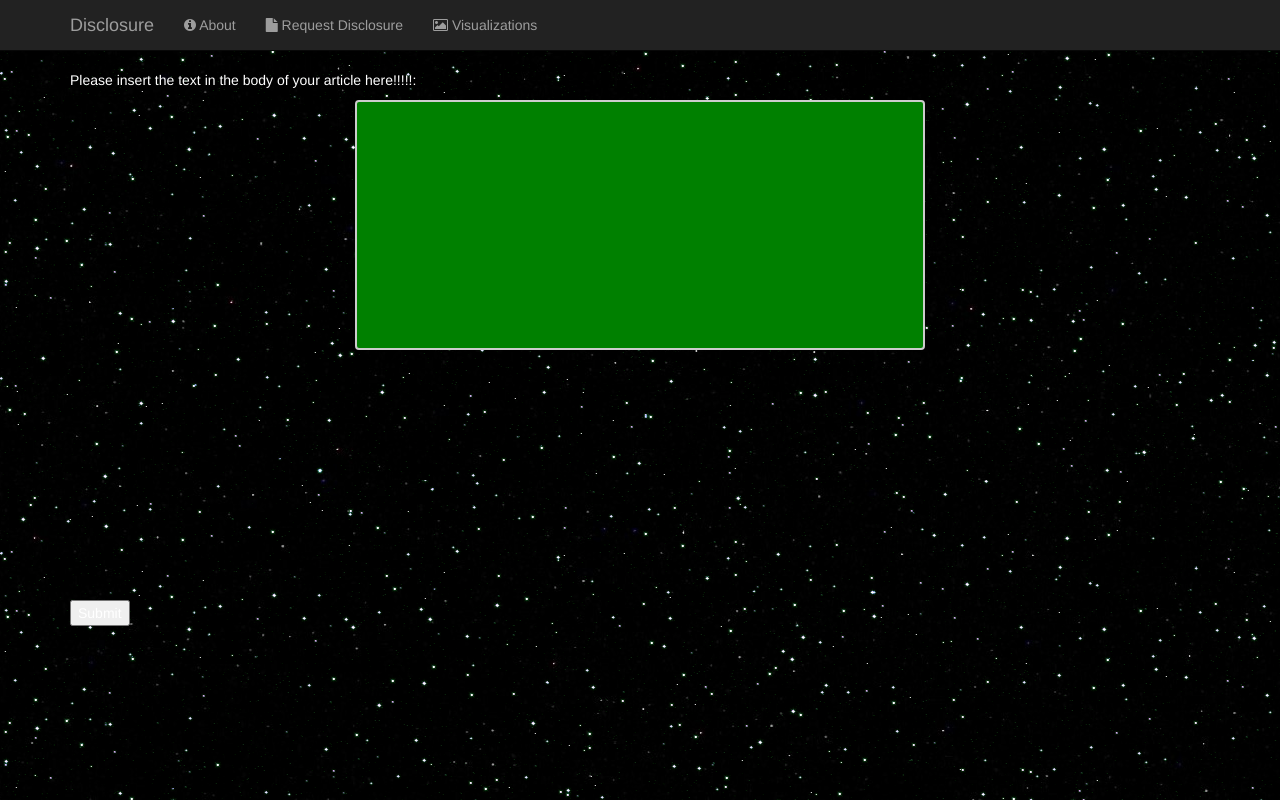
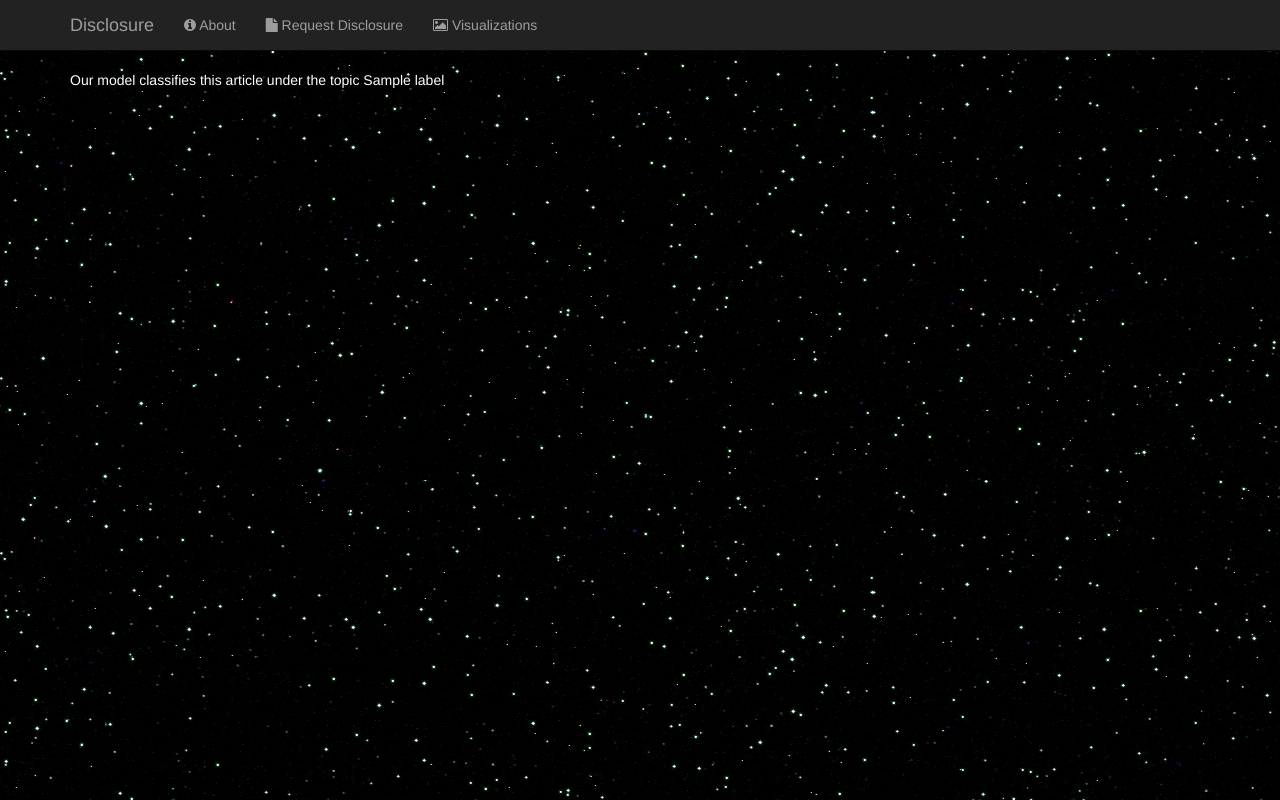
Before and after one commit to jaredwelch1/CapstoneI, a Flask app: template code/application/templates/disclosure.html in a window 1280 px wide. Run offline with Flask 2, Linux system fonts and the light colour scheme; tables that the repository leaves empty hold one stand-in row (values such as "Sample post"); the template is opened without the code that fills it: values that come from a table or form of the project are taken from there, most other values are stand-ins (such as "Sample title", 1, 10 or a date in 2020); parts of the project's set-up code (start-up, migrations or seed data) failed here and were passed over; some libraries are stand-ins or nearby versions.

Commit message:
topic classifier works, needs UI updates

```diff
--- a/code/application/app.py
+++ b/code/application/app.py
@@ -7,6 +7,7 @@ import flask
 from flask import Flask, render_template, request, flash, session
 from flask.ext.session import Session
 from flask_bootstrap import Bootstrap
+from flask_sqlalchemy import SQLAlchemy
 import psycopg2
 import pandas as pd
 import nltk
@@ -35,12 +36,27 @@ vectorizer = joblib.load('/var/www/html/CapstoneI/code/application/static/models
 
 app = Flask(__name__) #__name__ = Placeholder for current module
 app.secret_key = 'secretsecret'
+
+#database stuff
+host = 'ec2-34-215-56-46.us-west-2.compute.amazonaws.com'
+dbname = 'cap'
+user = 'postgres'
+password = 'secret'
+
+app.config['SQLALCHEMY_DATABASE_URI'] = str('postgresql://' + user + ':' + password + '@' + host + ':9000/' + dbname)
+db = SQLAlchemy(app)
 Bootstrap(app)
 sess = Session()
 
 
+# template for database cluster_labels table
+class Cluster_labels(db.Model):
+	cluster_num = db.Column(db.Integer, primary_key=True)
+	cluster_label = db.Column(db.String(30))
+
+# form for submitting text
 class DisclosureForm(Form):
-	article = TextAreaField('Article Text: ', validators=[validators.required()])
+	article = TextAreaField('Article Text: ', validators=[validators.required(), validators.Length(min=250)])
 
 #Use routes to define directories
 @app.route('/')
@@ -61,8 +77,8 @@ def disclosure():
 
 		if form.validate():
 			result = predict_cluster(text, km, vectorizer)
-
-			flash(result)
+			data = Cluster_labels.query.get(int(result))
+			return render_template('disclosure.html', cluster=result, text=text, form=form, label=data.cluster_label)
 		else:
 			flash("Please provide body text of at least 250 characters")
 
--- a/code/application/static/disclosure_form.css
+++ b/code/application/static/disclosure_form.css
@@ -11,10 +11,10 @@
 
 #disclosure_form_textarea
 {
-	background-color: green;
+	background-color: white;
 	margin: auto;
-	height: 50%;
-	width: 50%;
+	height: 70%;
+	width: 75%;
 	text-align: left;
 	padding: 2.5px;
 }
--- a/code/application/templates/disclosure.html
+++ b/code/application/templates/disclosure.html
@@ -12,7 +12,14 @@
         {{super()}}
 	<div id="banner">
         	<div class="container">
-			<p>Please insert the text in the body of your article here!!!!!:</p>
+			{% if label %}
+				<p>
+					Our model classifies this article under the topic {{ label }}
+				</p>
+
+			{% else %}
+				<p>Please insert the text in the body of your article here:</p>
+
 				{% with messages = get_flashed_messages(with_categories=true) %}
 					{% if messages %}
 						<ul>
@@ -29,7 +36,7 @@
 					</div>
 					<input type='submit' value="Submit" \>
 				</form>
-
+			{% endif %}
 		</div>
 	</div>
 {% endblock %}
--- /dev/null
+++ b/code/application/templates/result.html
@@ -0,0 +1 @@
+{{ text }}
```
Lines whose indentation alone changed are shown as unchanged.
